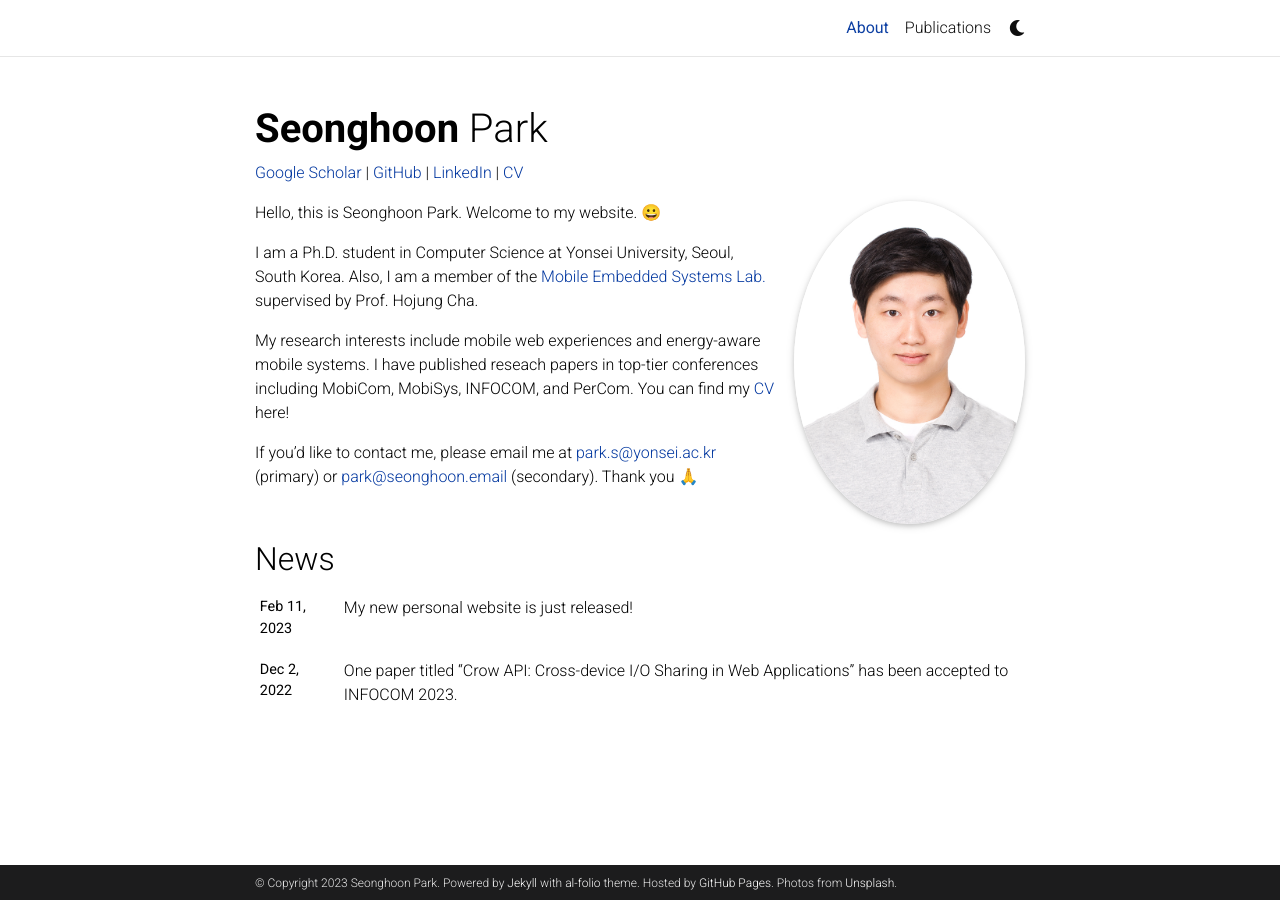
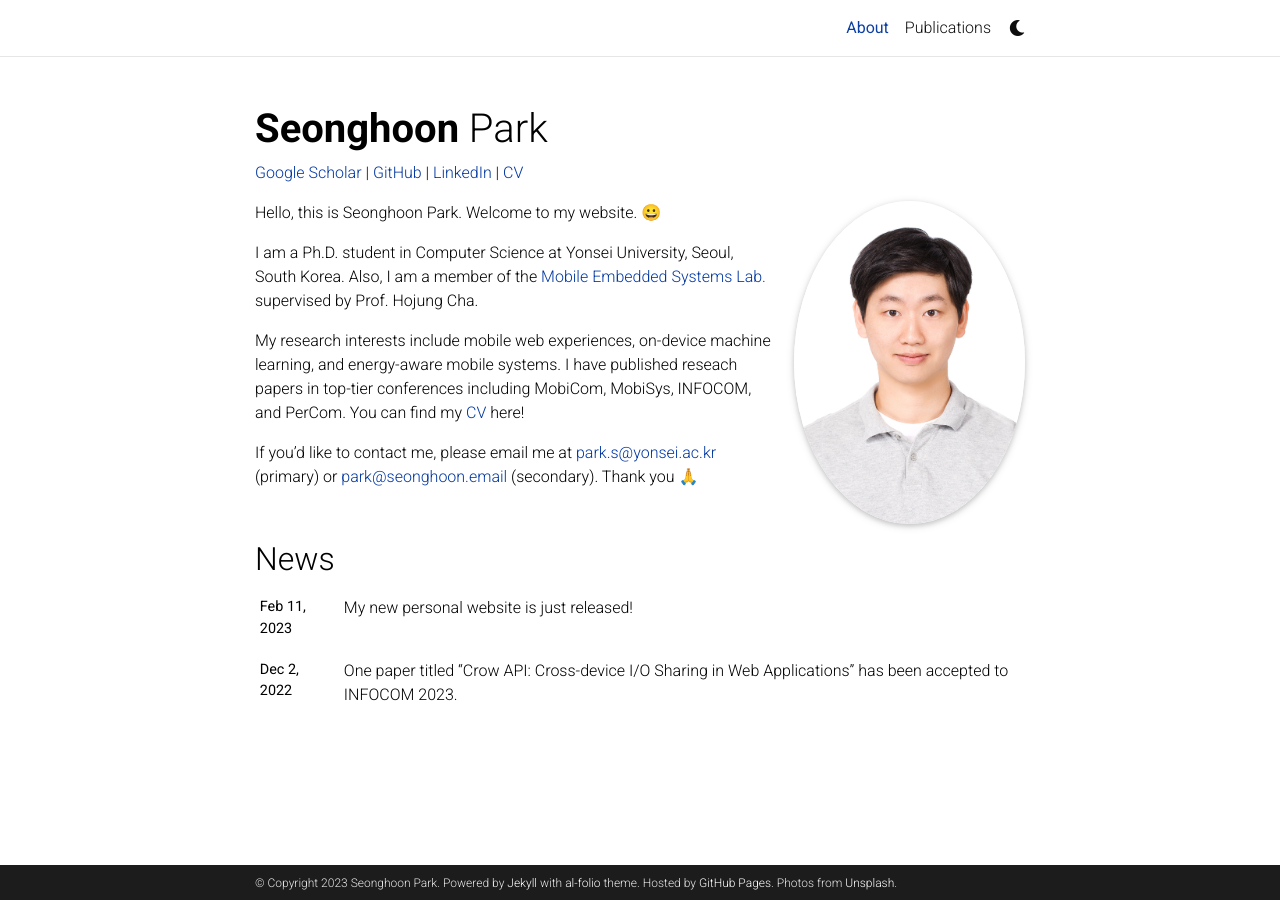
Before and after one commit to parkseonghoony/parkseonghoony.github.io, a Jekyll site: the page built from _pages/about.md, in a window 1280 px wide. Built offline with Jekyll 4.4.1, drawn with Linux system fonts in a browser that asks for light colours; comment, search, counter and statistics services are not loaded; a style sheet for code colours, icons or effects is not loaded.

Commit message:
research interests

```diff
--- a/_pages/about.md
+++ b/_pages/about.md
@@ -26,6 +26,6 @@ Hello, this is Seonghoon Park. Welcome to my website. 😀
 
 I am a Ph.D. student in Computer Science at Yonsei University, Seoul, South Korea. Also, I am a member of the [Mobile Embedded Systems Lab.](https://mobed.yonsei.ac.kr) supervised by Prof. Hojung Cha.
 
-My research interests include mobile web experiences and energy-aware mobile systems. I have published reseach papers in top-tier conferences including MobiCom, MobiSys, INFOCOM, and PerCom. You can find my [CV](https://www.dropbox.com/s/740ng2zye30yc89/Seonghoon_CV.pdf) here!
+My research interests include mobile web experiences, on-device machine learning, and energy-aware mobile systems. I have published reseach papers in top-tier conferences including MobiCom, MobiSys, INFOCOM, and PerCom. You can find my [CV](https://www.dropbox.com/s/740ng2zye30yc89/Seonghoon_CV.pdf) here!
 
 If you'd like to contact me, please email me at [park.s@yonsei.ac.kr](mailto:park.s@yonsei.ac.kr) (primary) or [park@seonghoon.email](mailto:park@seonghoon.email) (secondary). Thank you 🙏
```
